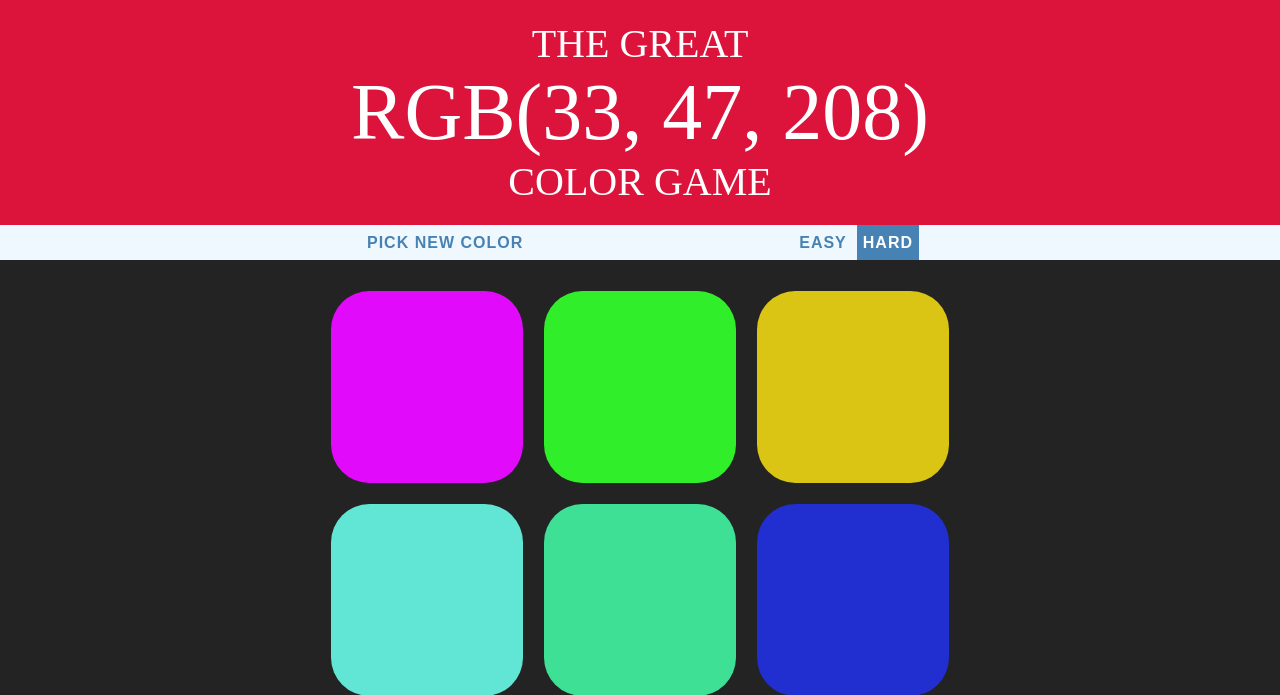
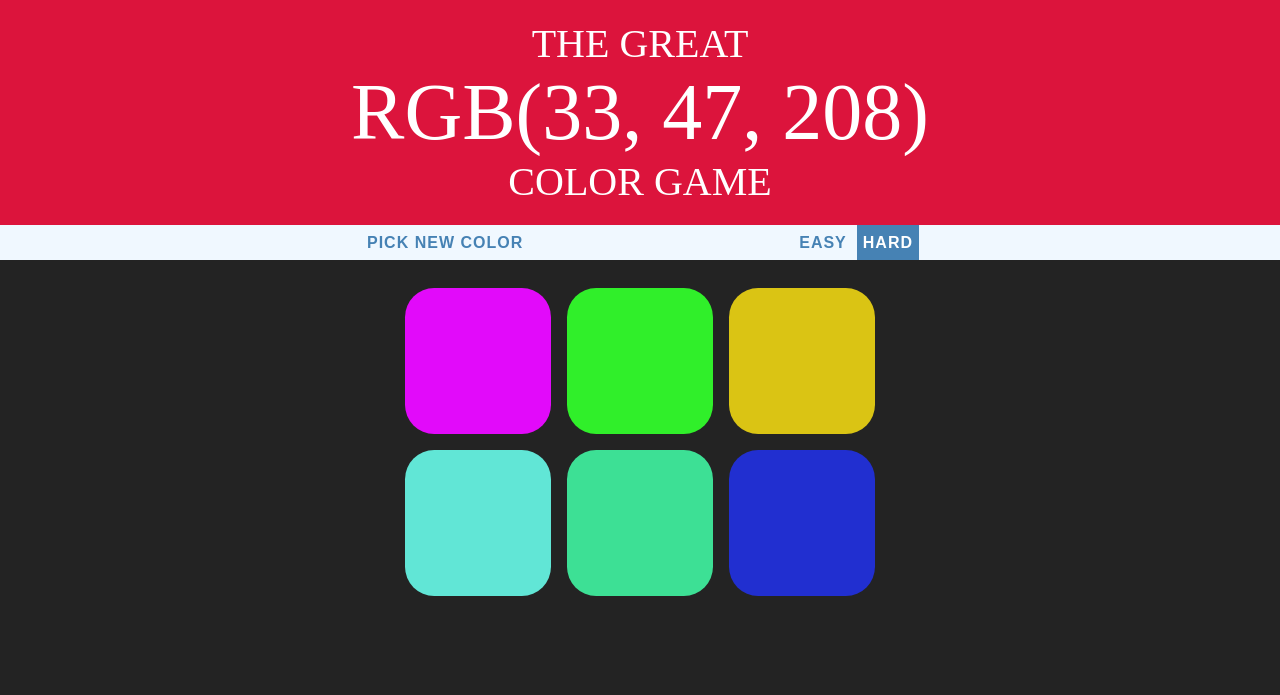
Before and after one commit to sagar7390/ColorGameProject, a PHP site: page / in a window 1280 px wide. Shown: the top 695 px of the page. Run offline with PHP 8.4, Linux system fonts and the light colour scheme.

Commit message:
second commit

```diff
--- a/styles.css
+++ b/styles.css
@@ -16,7 +16,7 @@ body{
     -moz-transition: background 0.5s;
 }
 #container{
-    width: 50%;
+    width: 38%;
     margin: 20px auto;
 }
 #stripe{
```
